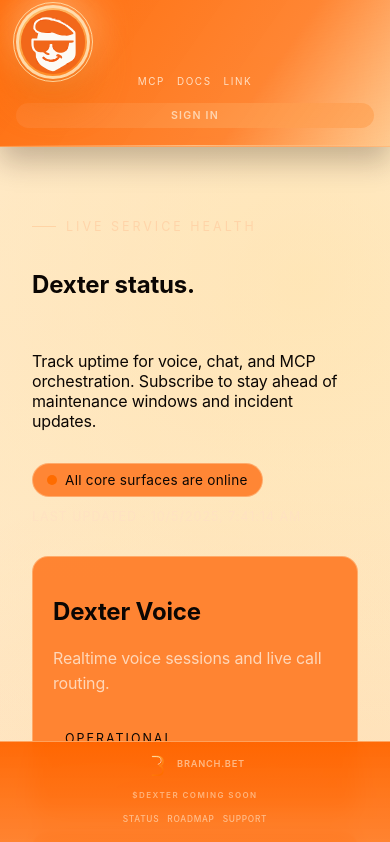
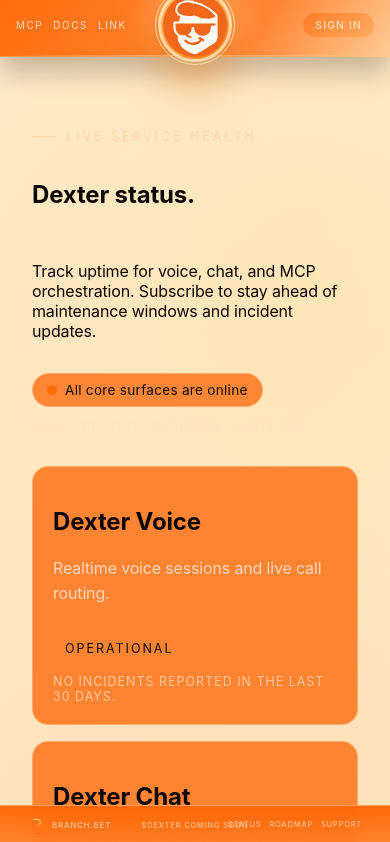
Before and after one commit to BranchManager69/dexter-fe, a Next.js app: page /status in a window 390 px wide. Shown: the top 842 px of the page. Built offline with nearby package versions, Linux system fonts and the light colour scheme; no server answers.

Commit message:
fe: update footer positioning and enhance header layout for improved responsiveness

```diff
--- /dev/null
+++ b/app/components/FlexFill.tsx
@@ -0,0 +1,3 @@
+export function FlexFill() {
+  return <div style={{ flexGrow: 1 }} />;
+}
--- a/app/components/FooterSimple.module.css
+++ b/app/components/FooterSimple.module.css
@@ -1,13 +1,13 @@
 .wrapper {
   display: grid;
-  grid-template-columns: 0.3fr 0.4fr 0.3fr;
+  grid-template-columns: minmax(0, 1fr) minmax(0, auto) minmax(0, 1fr);
   align-items: center;
   gap: var(--space-4);
   width: 100%;
   max-width: var(--max-width);
   margin: 0 auto;
   padding: 2px var(--space-4);
-  font-size: 0.64rem;
+  font-size: 0.62rem;
   letter-spacing: 0.1em;
   text-transform: uppercase;
   color: rgb(var(--color-neutral-200) / 0.66);
@@ -22,7 +22,7 @@
   text-decoration: none;
   justify-self: start;
   transition: color 0.2s ease;
-  font-size: 0.62rem;
+  font-size: 0.6rem;
 }
 
 .branchLink span {
@@ -39,7 +39,7 @@
 .centerpiece {
   justify-self: center;
   text-align: center;
-  font-size: 0.55rem;
+  font-size: 0.52rem;
   letter-spacing: 0.14em;
   color: rgb(var(--color-neutral-200) / 0.6);
   width: 100%;
@@ -50,9 +50,10 @@
   justify-self: end;
   justify-content: flex-end;
   gap: var(--space-3);
-  font-size: 0.58rem;
+  font-size: 0.56rem;
   align-items: center;
   font-weight: 500;
+  flex-wrap: nowrap;
 }
 
 .links a {
@@ -86,29 +87,34 @@
 
 @media (max-width: 720px) {
   .wrapper {
-    grid-template-columns: 1fr;
-    gap: var(--space-3);
-    padding: 2px var(--space-3) 6px;
-    font-size: 0.58rem;
+    grid-template-columns: minmax(0, 1fr) auto minmax(0, 1fr);
+    gap: var(--space-2);
+    padding: 2px var(--space-3) 4px;
+    font-size: 0.52rem;
     letter-spacing: 0.08em;
   }
 
   .branchLink {
-    justify-self: stretch;
-    justify-content: center;
-    font-size: 0.58rem;
+    font-size: 0.5rem;
+    gap: 6px;
+  }
+
+  .branchLink svg {
+    width: 18px;
+    height: 18px;
   }
 
   .centerpiece {
-    letter-spacing: 0.18em;
-    justify-self: center;
-    font-size: 0.5rem;
+    letter-spacing: 0.12em;
+    font-size: 0.46rem;
   }
 
   .links {
-    justify-self: center;
-    flex-wrap: wrap;
     gap: var(--space-2);
-    font-size: 0.52rem;
+    font-size: 0.48rem;
+  }
+
+  .links a {
+    padding-bottom: 2px;
   }
 }
--- a/app/globals.css
+++ b/app/globals.css
@@ -43,6 +43,7 @@
   --page-text-primary: #0b0603;
   --page-text-muted: rgba(11, 6, 3, 0.68);
   --page-text-soft: rgba(11, 6, 3, 0.58);
+  --footer-height: 58px;
 }
 
 * {
@@ -69,6 +70,7 @@ body {
   letter-spacing: -0.01em;
   -webkit-font-smoothing: antialiased;
   overscroll-behavior-y: none;
+  padding-bottom: var(--footer-height);
 }
 
 body.overlay-mode {
@@ -143,25 +145,30 @@ textarea {
   margin: 0 auto;
   padding: 12px 28px;
   display: grid;
-  grid-template-columns: minmax(140px, 1fr) auto minmax(260px, 1fr);
+  grid-template-columns: minmax(0, 1fr) auto minmax(0, 1fr);
   align-items: center;
   gap: 24px;
   position: relative;
 }
 
-.site-header__slot {
-  min-height: 1px;
+.site-header__left-tray {
+  display: flex;
+  align-items: center;
+  justify-content: flex-start;
+  min-width: 0;
+  gap: 18px;
 }
 
 .site-header__nav {
   display: flex;
   align-items: center;
-  justify-content: flex-end;
+  justify-content: flex-start;
   gap: 18px;
   flex-wrap: nowrap;
   min-width: 0;
   overflow-x: auto;
   scrollbar-width: none;
+  flex: 1;
 }
 
 .site-header__nav::-webkit-scrollbar {
@@ -174,6 +181,7 @@ textarea {
   justify-content: flex-end;
   gap: 18px;
   min-width: 0;
+  justify-self: end;
 }
 
 .site-header__crest {
@@ -568,7 +576,7 @@ textarea {
 
 .main-content {
   flex: 1;
-  padding: var(--space-7) var(--space-7) var(--space-8);
+  padding: var(--space-7) var(--space-7) calc(var(--space-8) + var(--footer-height));
   color: var(--page-text-primary);
 }
 
@@ -615,37 +623,38 @@ textarea {
 
 
 .site-footer {
-  position: sticky;
+  position: fixed;
   bottom: 0;
+  left: 0;
+  right: 0;
   z-index: 110;
   padding: 6px var(--space-5) 8px;
   border-top: 1px solid rgb(var(--color-border-subtle) / 0.5);
   background: linear-gradient(180deg, rgb(var(--color-background) / 0.96) 0%, rgb(var(--color-surface-base) / 0.92) 100%);
   backdrop-filter: blur(10px);
+  display: flex;
+  justify-content: center;
 }
 
 @media (max-width: 720px) {
   .site-header__inner {
-    grid-template-columns: 1fr;
+    display: grid;
+    grid-template-columns: minmax(0, 1fr) auto minmax(0, 1fr);
+    align-items: center;
+    justify-items: center;
     padding: 12px 16px 18px;
     gap: 12px;
   }
 
-  .site-header__nav {
-    justify-content: center;
-    gap: 12px;
-  }
-
-  .site-header__nav-link {
-    font-size: 0.62rem;
-    letter-spacing: 0.16em;
-    padding: 4px 0;
+  .site-header__left-tray {
+    width: 100%;
+    justify-content: flex-start;
   }
 
   .site-header__crest {
     width: 74px;
     height: 74px;
-    margin-block: -20px;
+    margin-block: -24px;
     border-width: 3px;
   }
 
@@ -655,26 +664,41 @@ textarea {
   }
 
   .site-header__right {
-    flex-direction: column;
+    justify-content: flex-end;
+    justify-self: end;
     gap: 12px;
   }
 
+  .site-header__nav {
+    flex: 1;
+    justify-content: flex-start;
+    gap: 10px;
+    overflow-x: auto;
+  }
+
+  .site-header__nav-link {
+    font-size: 0.62rem;
+    letter-spacing: 0.16em;
+    padding: 4px 0;
+  }
+
   .account-menu {
-    width: 100%;
-    justify-content: center;
+    flex-shrink: 0;
+    width: auto;
+    justify-content: flex-end;
   }
 
   .account-menu__trigger {
-    width: 100%;
-    justify-content: center;
+    width: auto;
+    justify-content: space-between;
     padding: 6px 12px;
-    font-size: 0.66rem;
+    font-size: 0.64rem;
     letter-spacing: 0.16em;
   }
 
   .account-menu__dropdown {
-    right: 50%;
-    transform: translateX(50%);
+    right: 0;
+    transform: none;
   }
 
   .account-menu__avatar {
@@ -687,7 +711,7 @@ textarea {
   }
 
   .main-content {
-    padding: var(--space-6) var(--space-4) var(--space-7);
+    padding: var(--space-6) var(--space-4) calc(var(--space-7) + var(--footer-height));
   }
 
   .section {
@@ -695,9 +719,10 @@ textarea {
   }
 
   .site-footer {
-    padding: 8px var(--space-4) calc(10px + env(safe-area-inset-bottom));
+    padding: 8px var(--space-4) calc(env(safe-area-inset-bottom) + 6px);
   }
 }
+
 
 @keyframes crestGlow {
   0%,
--- a/app/header.tsx
+++ b/app/header.tsx
@@ -128,15 +128,7 @@ export function Header() {
   return (
     <header className="site-header">
       <div className="site-header__inner">
-        <div className="site-header__slot site-header__slot--left" aria-hidden="true" />
-
-        <Link href="/" className="site-header__crest" aria-label="Dexter home">
-          <span className="site-header__crest-ring">
-            <DexterAnimatedCrest size={72} />
-          </span>
-        </Link>
-
-        <div className="site-header__right">
+        <div className="site-header__left-tray">
           <nav className="site-header__nav" aria-label="Primary">
             {navItems.map((item) =>
               item.external ? (
@@ -156,7 +148,15 @@ export function Header() {
               ),
             )}
           </nav>
+        </div>
 
+        <Link href="/" className="site-header__crest" aria-label="Dexter home">
+          <span className="site-header__crest-ring">
+            <DexterAnimatedCrest size={72} />
+          </span>
+        </Link>
+
+        <div className="site-header__right">
           <div className="account-menu" ref={accountRef}>
             <button
               type="button"
--- a/app/layout.tsx
+++ b/app/layout.tsx
@@ -3,6 +3,7 @@ import './globals.css';
 import { AuthProvider } from './auth-context';
 import { Header } from './header';
 import { Footer } from './footer';
+import { FlexFill } from './components/FlexFill';
 import { activeThemeVariables, sunrisePalette } from '../lib/theme/palette';
 
 const siteUrl = process.env.NEXT_PUBLIC_SITE_URL?.startsWith('http')
```
